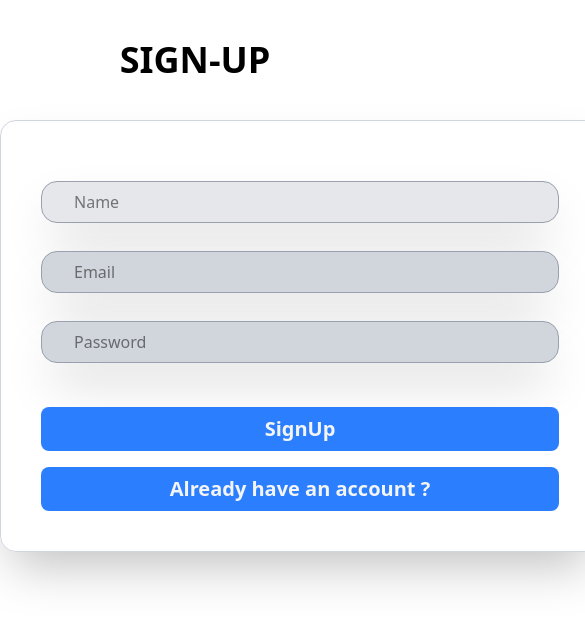
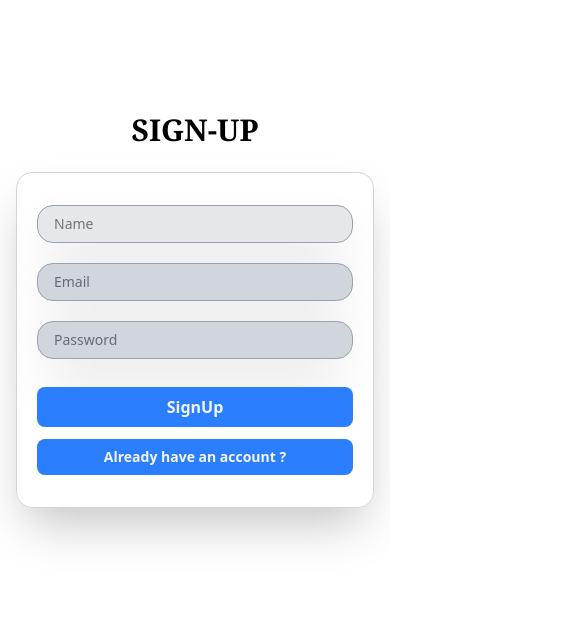
Before and after one commit to Chandanmali/Note-Taking, a React (Vite) app in the folder frontend/: page /signup in a window 390 px wide. Shown: the top 624 px of the page, 585 px wide, since content can reach past the window. Built offline with nearby package versions, Linux system fonts and the light colour scheme.

Commit message:
add responsiveness

```diff
--- a/frontend/src/components/NoteTaking.jsx
+++ b/frontend/src/components/NoteTaking.jsx
@@ -1,23 +1,22 @@
-import React, { useEffect, useState } from 'react'
-import { useNavigate } from 'react-router-dom'
+"use client"
 
+import { useEffect, useState } from "react"
+import { useNavigate } from "react-router-dom"
 
 function NoteTaking() {
-
-    const navigate = useNavigate();
+  const navigate = useNavigate()
 
   const [task, setTask] = useState("")
-    const [status, setStatus] = useState("");
+  const [status, setStatus] = useState("")
   const [create, setCreate] = useState([])
 
   const handleNoteCreate = () => {
-
     const token = localStorage.getItem("token")
 
     if (!token) {
-            alert("You are not logged in, please login first");
-            navigate('/signin');
-            return;
+      alert("You are not logged in, please login first")
+      navigate("/signin")
+      return
     }
 
     if (status === "" || task === "") {
@@ -25,10 +24,13 @@ function NoteTaking() {
       return
     }
 
-        const updateNote = [...create, {
+    const updateNote = [
+      ...create,
+      {
         task: task,
-            status: status
-        }]
+        status: status,
+      },
+    ]
 
     setCreate(updateNote)
 
@@ -36,7 +38,6 @@ function NoteTaking() {
 
     setTask("")
     setStatus("")
-
   }
 
   useEffect(() => {
@@ -48,85 +49,92 @@ function NoteTaking() {
   }, [])
 
   const removeNotes = (index) => {
-
     const filterNotes = create.filter((_, i) => index !== i)
     setCreate(filterNotes)
     localStorage.setItem("notes", JSON.stringify(filterNotes))
   }
 
-    const username = localStorage.getItem("username");
+  const username = localStorage.getItem("username")
 
   return (
     <div>
-
       {/* Upper banner */}
-            <div className='flex justify-between bg-cyan-900 py-3 text-white px-20 items-center shadow-xl'>
+      <div className="flex flex-col md:flex-row md:justify-between bg-cyan-900 py-3 text-white px-4 md:px-10 lg:px-20 items-center shadow-xl gap-3 md:gap-0">
         <div>
-                    <p className='text-3xl font-bold font-serif'>Note-Taking-App</p>
+          <p className="text-xl md:text-2xl lg:text-3xl font-bold font-serif">Note-Taking-App</p>
         </div>
 
-                {
-                    username && (
-                        <div className='pl-[500px]'>
-                            <p className='font-semibold text-lg'>Welcome {username}</p>
+        {username && (
+          <div className="md:flex-1 md:text-center">
+            <p className="font-semibold text-base md:text-lg">Welcome {username}</p>
           </div>
-                    )
-                }
+        )}
 
-                <div className='flex gap-5'>
+        <div className="flex gap-3 md:gap-5">
+          <button
+            onClick={() => navigate("/signup")}
+            className="border rounded-2xl px-4 md:px-5 py-1.5 md:py-2 font-bold text-base md:text-lg cursor-pointer"
+          >
+            signup
+          </button>
 
-                    <button onClick={() => navigate('/signup')} className='border rounded-2xl px-5 py-2 font-bold text-lg cursor-pointer'>signup</button>
-
-                    <button onClick={() => navigate('/signin')} className='border rounded-2xl px-5 py-2 font-bold text-lg cursor-pointer'>signin</button>
+          <button
+            onClick={() => navigate("/signin")}
+            className="border rounded-2xl px-4 md:px-5 py-1.5 md:py-2 font-bold text-base md:text-lg cursor-pointer"
+          >
+            signin
+          </button>
         </div>
       </div>
 
       {/* Main todo */}
 
       <div>
-                <div className='flex justify-center mt-10 gap-5 items-center'>
-                    <div className='flex gap-3'>
-                        <input className='w-[400px] border border-gray-300 shadow-xl px-5  py-2 rounded-xl text-lg '
+        <div className="flex flex-col md:flex-row justify-center mt-6 md:mt-10 gap-3 md:gap-5 items-center px-4">
+          <div className="flex flex-col md:flex-row gap-3 w-full md:w-auto">
+            <input
+              className="w-full md:w-[300px] lg:w-[400px] border border-gray-300 shadow-xl px-4 md:px-5 py-2 rounded-xl text-base md:text-lg"
               type="text"
-                            placeholder='Enter your Task'
+              placeholder="Enter your Task"
               value={task}
-                            onChange={(e) => setTask(e.target.value)} />
+              onChange={(e) => setTask(e.target.value)}
+            />
 
-                        <input className='border border-gray-300 shadow-xl px-5 py-2 rounded-xl text-lg'
+            <input
+              className="w-full md:w-auto border border-gray-300 shadow-xl px-4 md:px-5 py-2 rounded-xl text-base md:text-lg"
               type="text"
-                            placeholder='current status'
+              placeholder="current status"
               value={status}
-                            onChange={(e) => setStatus(e.target.value)} />
-
+              onChange={(e) => setStatus(e.target.value)}
+            />
           </div>
-                    <div className='text-4xl cursor-pointer'>
+          <div className="text-3xl md:text-4xl cursor-pointer">
             <i onClick={handleNoteCreate} class="ri-add-circle-fill"></i>
           </div>
-
         </div>
       </div>
 
-            <div className='flex flex-col mt-12 justify-center items-center gap-3'>
-                {
-                    create.map((element, index) => {
-                        return <div key={index} className='flex justify-center w-[720px] border rounded-xl border-gray-300 shadow-xl py-2'>
-                            <div className=' flex justify-between w-full px-13 items-center'>
-                                <div className='flex justify-between w-full text-xl font-semibold font-serif'>
-                                    <h1>{element.task}</h1>
-                                    <h1>{element.status}</h1>
+      <div className="flex flex-col mt-8 md:mt-12 justify-center items-center gap-3 px-4">
+        {create.map((element, index) => {
+          return (
+            <div
+              key={index}
+              className="flex justify-center w-full md:w-[600px] lg:w-[720px] border rounded-xl border-gray-300 shadow-xl py-2"
+            >
+              <div className="flex justify-between w-full px-4 md:px-13 items-center gap-2">
+                <div className="flex flex-col md:flex-row md:justify-between w-full text-base md:text-xl font-semibold font-serif gap-1 md:gap-0">
+                  <h1 className="break-words">{element.task}</h1>
+                  <h1 className="text-sm md:text-xl text-gray-600">{element.status}</h1>
                 </div>
 
-                                <div className='ml-15 text-red-700 text-2xl cursor-pointer'>
+                <div className="ml-2 md:ml-15 text-red-700 text-xl md:text-2xl cursor-pointer flex-shrink-0">
                   <i onClick={() => removeNotes(index)} class="ri-delete-bin-5-fill"></i>
                 </div>
-
               </div>
-
             </div>
-                    })
-                }
+          )
+        })}
       </div>
-
     </div>
   )
 }
--- a/frontend/src/components/Signup.jsx
+++ b/frontend/src/components/Signup.jsx
@@ -1,68 +1,73 @@
-import React from 'react'
-import { useState } from 'react'
-import axios from 'axios'
-import { useNavigate } from 'react-router-dom'
-
+"use client"
+import { useState } from "react"
+import axios from "axios"
+import { useNavigate } from "react-router-dom"
 
 function Signup() {
-
   const [name, setName] = useState("")
   const [email, setEmail] = useState("")
   const [password, setPassword] = useState("")
 
-    const navigate = useNavigate();
+  const navigate = useNavigate()
 
   const handleSignUp = async () => {
-
     if (!name || !email || !password) {
-            alert("Please fill all required fields");
-            return; // Stop function here
+      alert("Please fill all required fields")
+      return // Stop function here
     }
 
     await axios.post("http://localhost:3000/signup", {
       name: name,
       email: email,
-            password: password
+      password: password,
     })
 
     alert("User registered successfully")
-        navigate('/signin')
-
+    navigate("/signin")
   }
 
   return (
+    <div className="min-h-screen px-4 py-8 md:py-1">
       <div>
-            <div>
-                <div className=''>
-                    <p className='text-center font-bold text-4xl mt-10'>SIGN-UP</p>
-                    <div className='border border-gray-300 flex flex-col w-[600px] mx-auto mt-10 shadow-2xl  px-10 pt-15 pb-10 gap-7 rounded-2xl'>
+        <div className="">
+          <p className="text-center font-bold text-3xl md:text-4xl mt-20 md:mt-10 font-serif">SIGN-UP</p>
+          <div className="border border-gray-300 flex flex-col w-full max-w-[600px] mx-auto mt-6 md:mt-10 shadow-2xl px-5 md:px-10 py-8 md:pt-15 md:pb-10 gap-5 md:gap-7 rounded-2xl">
+            <input
+              className="shadow-2xl border border-gray-400 bg-gray-200 px-4 md:px-8 py-2 md:py-3 rounded-2xl text-sm md:text-base"
+              type="text"
+              placeholder="Name"
+              onChange={(e) => setName(e.target.value)}
+            />
 
-                        <input className='shadow-2xl border border-gray-400 bg-gray-200 px-8 py-2 rounded-2xl'
-                            type="text"
-                            placeholder='Name'
-                            onChange={(e) => setName(e.target.value)} />
+            <input
+              className="shadow-2xl border border-gray-400 bg-gray-300 px-4 md:px-8 py-2 md:py-3 rounded-2xl text-sm md:text-base"
+              type="email"
+              placeholder="Email"
+              onChange={(e) => setEmail(e.target.value)}
+            />
 
-                        <input className='shadow-2xl border border-gray-400 bg-gray-300 px-8 py-2 rounded-2xl'
-                            type="text"
-                            placeholder='Email'
-                            onChange={(e) => setEmail(e.target.value)} />
+            <input
+              className="shadow-2xl border border-gray-400 bg-gray-300 px-4 md:px-8 py-2 md:py-3 rounded-2xl text-sm md:text-base"
+              type="password"
+              placeholder="Password"
+              onChange={(e) => setPassword(e.target.value)}
+            />
 
-                        <input className='shadow-2xl border border-gray-400 bg-gray-300 px-8 py-2 rounded-2xl'
-                            type="text"
-                            placeholder='Password'
-                            onChange={(e) => setPassword(e.target.value)} />
+            <div className="flex flex-col gap-3 md:gap-4 mt-2 md:mt-4">
+              <button
+                onClick={handleSignUp}
+                className="bg-blue-500 cursor-pointer text-gray-100 rounded-lg py-2 md:py-3 font-bold text-base md:text-xl hover:bg-blue-600 transition-colors"
+              >
+                SignUp
+              </button>
 
-                        <div className='flex flex-col gap-4 mt-4'>
-
-                            <button onClick={handleSignUp} className='bg-blue-500 cursor-pointer text-gray-100 rounded-lg py-2 font-bold text-xl'>SignUp</button>
-
-
-                            <button onClick={() => navigate('/signin')} className='bg-blue-500 cursor-pointer text-gray-100 rounded-lg py-2 font-bold text-xl'>Already have an account ?</button>
-
+              <button
+                onClick={() => navigate("/signin")}
+                className="bg-blue-500 cursor-pointer text-gray-100 rounded-lg py-2 md:py-3 font-bold text-sm md:text-xl hover:bg-blue-600 transition-colors"
+              >
+                Already have an account ?
+              </button>
             </div>
-
-
-
           </div>
         </div>
       </div>
```
Also changed, not shown: frontend/src/components/SignIn.jsx (+7 -7 lines). Lines whose indentation alone changed are shown as unchanged.
